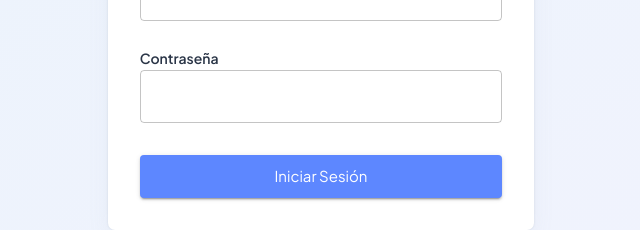
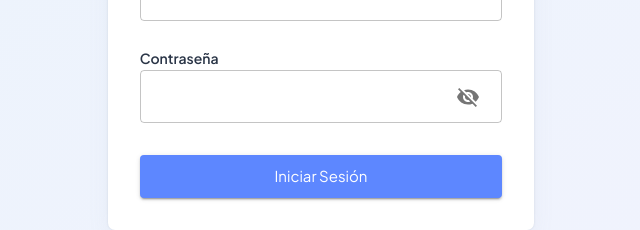
Before and after one commit to IvanG0nzalez/monitoreo-ambiental-microservicios, a Next.js app in the folder frontend-microservicios/: page /autenticacion/login in a window 1280 px wide. Shown: the part 381-611 px from the top of the page, without its empty margins (319-959 px from the left). Built offline with nearby package versions, Linux system fonts and the light colour scheme; no server answers.

Commit message:
Refactor password fields to include toggle visibility functionality

```diff
--- a/frontend-microservicios/src/app/autenticacion/auth/AuthLogin.tsx
+++ b/frontend-microservicios/src/app/autenticacion/auth/AuthLogin.tsx
@@ -1,4 +1,4 @@
-import React from "react";
+import React, { useState } from "react";
 import {
   Box,
   Typography,
@@ -6,6 +6,8 @@ import {
   Button,
   Stack,
   TextField,
+  InputAdornment,
+  IconButton,
 } from "@mui/material";
 import Link from "next/link";
 import { useForm, Controller } from "react-hook-form";
@@ -16,6 +18,7 @@ import { useSnackbar } from "notistack";
 import { useRouter } from "next/navigation";
 
 import CustomTextField from "@/app/(DashboardLayout)/components/forms/theme-elements/CustomTextField";
+import { Visibility, VisibilityOff } from "@mui/icons-material";
 
 interface loginType {
   title?: string;
@@ -34,6 +37,10 @@ const AuthLogin = ({ title, subtitle, subtext }: loginType) => {
 
   const { enqueueSnackbar } = useSnackbar();
   const router = useRouter();
+  const [showPassword, setShowPassword] = useState(false);
+
+  const handleClickShowPassword = () => setShowPassword(!showPassword);
+  const handleMouseDownPassword = (event: React.MouseEvent<HTMLButtonElement>) => event.preventDefault();
 
   const onSubmit = async (data: any) => {
     try {
@@ -104,11 +111,24 @@ const AuthLogin = ({ title, subtitle, subtext }: loginType) => {
               render={({ field }) => (
                 <CustomTextField
                   {...field}
-                  type="password"
+                  type={showPassword ? "text" : "password"}
                   variant="outlined"
                   fullWidth
                   error={errors.clave ? true : false}
                   helperText={errors.clave ? errors.clave.message : ""}
+                  InputProps= {{
+                    endAdornment: (
+                      <InputAdornment position="end">
+                        <IconButton
+                          aria-label="toggle password visibility"
+                          onClick={handleClickShowPassword}
+                          onMouseDown={handleMouseDownPassword}
+                        >
+                          {showPassword ? <Visibility /> : <VisibilityOff />}
+                        </IconButton>
+                      </InputAdornment>
+                    )
+                  }}
                 />
               )}
             />
```
Also changed, not shown: frontend-microservicios/src/app/(DashboardLayout)/control/cuentas/page.tsx (+39 -3 lines).
